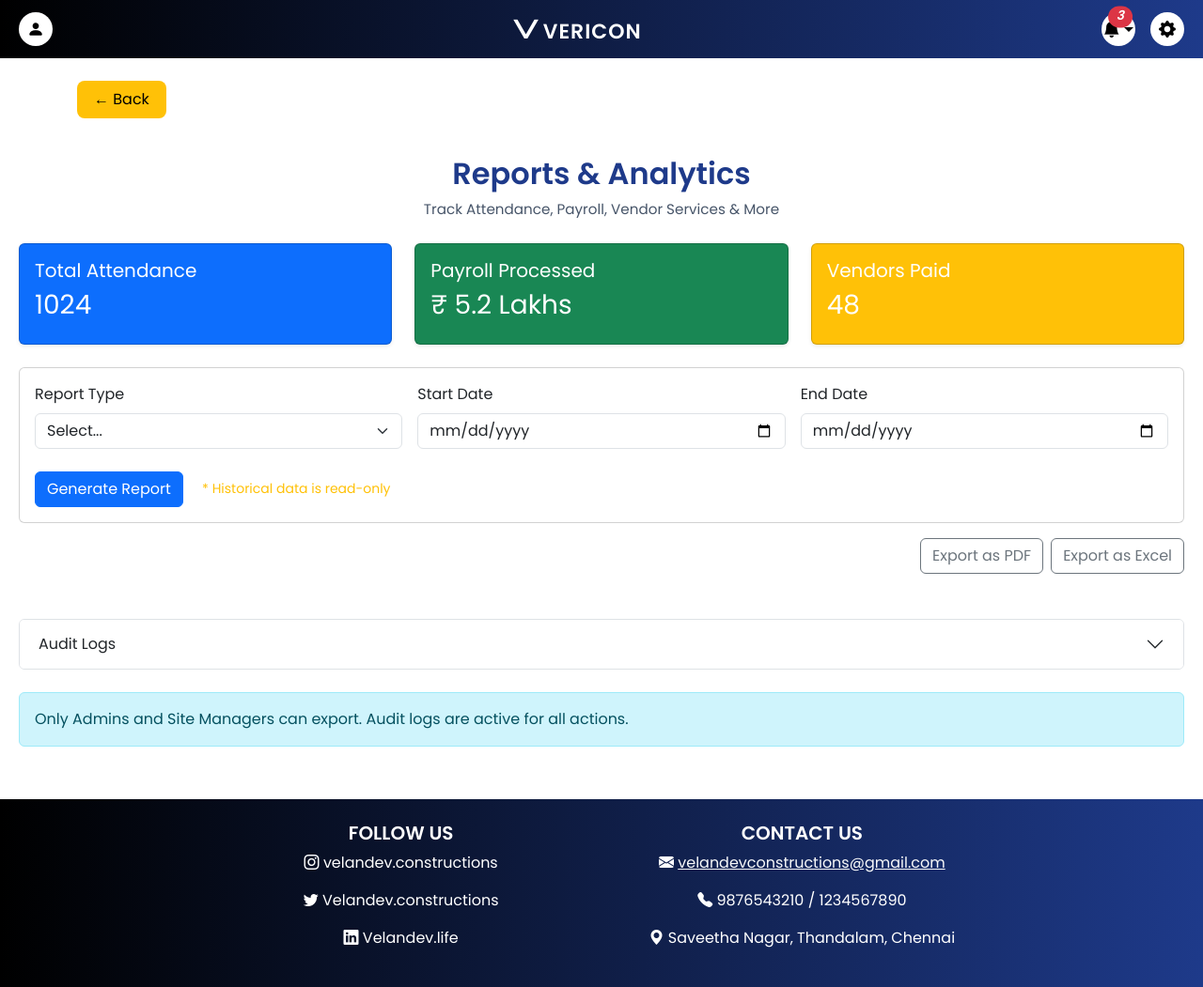
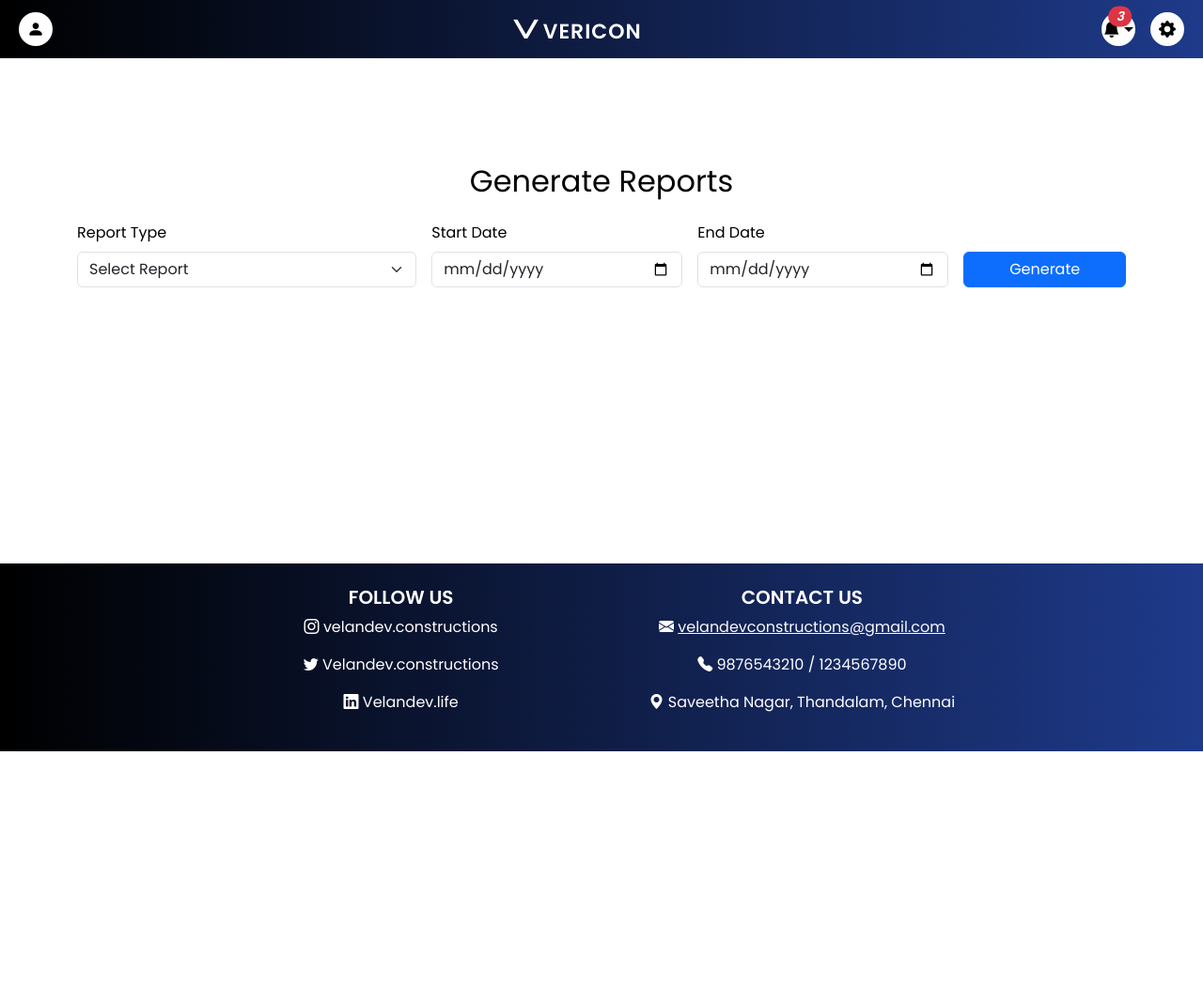
Before and after one commit to kshira06/project-1, a Django app: page /reports/ in a window 1280 px wide. Shown: the whole page at 94% size. After the commit the page ends 800 px from the top, so only its background shows below. Run offline with Django 5.2, Linux system fonts and the light colour scheme; a user stored in the database is signed in.

Commit message:
Settings and reports page pushed

```diff
--- a/core/templates/dashboard.html
+++ b/core/templates/dashboard.html
@@ -32,7 +32,7 @@
         <ul class="list-group list-group-flush">
           <li class="list-group-item"><a href="#">View All Projects</a></li>
           <li class="list-group-item"><a href="#">Add / Edit / Delete</a></li>
-          <li class="list-group-item"><a href="#">View Reports</a></li>
+          <li class="list-group-item"><a href="{% url 'reports' %}">View Reports</a></li>
         </ul>
       </div>
     </div>
--- a/core/templates/reports.html
+++ b/core/templates/reports.html
@@ -1,211 +1,118 @@
 {% extends 'base.html' %}
 {% load static %}
-{% block back_button %}
-  <button class="back-btn" onclick="history.back()">← Back</button>
-{% endblock %}
-{% block title %}Reports | Vericon Constructions{% endblock %}
-
-{% block extra_css %}
-  <link href="https://cdn.jsdelivr.net/npm/bootstrap@5.3.0/dist/css/bootstrap.min.css" rel="stylesheet">
-  <link href="https://fonts.googleapis.com/css2?family=Lato&display=swap" rel="stylesheet">
-  <link rel="stylesheet" href="{% static 'css/style.css' %}">
-  <style>
-    body {
-      font-family: 'Lato', sans-serif;
-      background-color: #f8fafc;
-    }
-    .badge {
-      font-size: 0.85rem;
-      margin-right: 5px;
-    }
-    #reportChart {
-      max-width: 500px;
-      margin: auto;
-    }
-  </style>
-{% endblock %}
 
 {% block content %}
-<div class="text-center mb-4">
-  <h2 style="font-weight: 700; color: #1e3a8a;">Reports & Analytics</h2>
-  <p style="font-size: 0.95rem; color: #475569;">Track Attendance, Payroll, Vendor Services & More</p>
-</div>
+<div class="container mt-5">
+  <h2 class="text-center mb-4">Generate Reports</h2>
 
-<!-- Summary Cards -->
-<div class="row mb-4">
-  <div class="col-md-4">
-    <div class="card text-white bg-primary shadow-sm">
-      <div class="card-body">
-        <h5>Total Attendance</h5>
-        <h3>1024</h3>
-      </div>
+  <form id="reportForm" class="row g-3">
+    {% csrf_token %}
+    <div class="col-md-4">
+      <label for="reportType" class="form-label">Report Type</label>
+      <select id="reportType" class="form-select" required>
+        <option value="" disabled selected>Select Report</option>
+        <option value="Attendance">Attendance</option>
+        <option value="Payroll">Payroll</option>
+        <option value="Vendor Transactions">Vendor Transactions</option>
+      </select>
     </div>
-  </div>
-  <div class="col-md-4">
-    <div class="card text-white bg-success shadow-sm">
-      <div class="card-body">
-        <h5>Payroll Processed</h5>
-        <h3>₹ 5.2 Lakhs</h3>
-      </div>
+    <div class="col-md-3">
+      <label for="startDate" class="form-label">Start Date</label>
+      <input type="date" id="startDate" class="form-control" required>
     </div>
-  </div>
-  <div class="col-md-4">
-    <div class="card text-white bg-warning shadow-sm">
-      <div class="card-body">
-        <h5>Vendors Paid</h5>
-        <h3>48</h3>
-      </div>
+    <div class="col-md-3">
+      <label for="endDate" class="form-label">End Date</label>
+      <input type="date" id="endDate" class="form-control" required>
+    </div>
+    <div class="col-md-2 d-flex align-items-end">
+      <button type="submit" class="btn btn-primary w-100">Generate</button>
+    </div>
+  </form>
+
+  <div id="reportResult" class="mt-5" style="display: none;">
+    <h4 class="mb-3">Report Summary</h4>
+    <canvas id="reportChart" width="300" height="300"></canvas>
+
+    <div class="mt-4">
+      <a id="downloadPdf" href="#" class="btn btn-danger">Export PDF</a>
+      <a id="downloadExcel" href="#" class="btn btn-success">Export Excel</a>
+    </div>
+
+    <div class="mt-4">
+      <h5>Audit Trail</h5>
+      <ul id="auditTrail" class="list-group"></ul>
     </div>
   </div>
 </div>
 
-<!-- Report Form -->
-<div class="card mb-3">
-  <div class="card-body">
-    <form id="reportForm">
-      <div class="row g-3">
-        <div class="col-md-4">
-          <label for="reportType" class="form-label">Report Type</label>
-          <select id="reportType" class="form-select" required>
-            <option selected disabled>Select...</option>
-            <option>Attendance</option>
-            <option>Payroll</option>
-            <option>Vendor Transactions</option>
-          </select>
-        </div>
-        <div class="col-md-4">
-          <label for="startDate" class="form-label">Start Date</label>
-          <input type="date" id="startDate" class="form-control" required>
-        </div>
-        <div class="col-md-4">
-          <label for="endDate" class="form-label">End Date</label>
-          <input type="date" id="endDate" class="form-control" required>
-        </div>
-      </div>
-      <div class="mt-4">
-        <button type="submit" class="btn btn-primary">Generate Report</button>
-        <small class="ms-3 text-warning">* Historical data is read-only</small>
-      </div>
-    </form>
-  </div>
-</div>
-
-<!-- Export Buttons -->
-<div class="d-flex justify-content-end mb-3">
-  <button class="btn btn-outline-secondary me-2">Export as PDF</button>
-  <button class="btn btn-outline-secondary">Export as Excel</button>
-</div>
-
-<!-- Spinner -->
-<div class="text-center" id="loadingSpinner" style="display:none;">
-  <div class="spinner-border text-primary" role="status"></div>
-  <p class="mt-2">Generating Report...</p>
-</div>
-
-<!-- Filter Chips -->
-<div id="filterChips" class="mb-3" style="display: none;"></div>
-
-<!-- Chart -->
-<div class="my-4" id="chartContainer" style="display: none;">
-  <h5 class="text-center mb-3">📊 Attendance Overview</h5>
-  <canvas id="reportChart" height="100"></canvas>
-</div>
-
-<!-- Report Results -->
-<div id="reportResult" class="mt-4" style="display:none;">
-  <h5 class="mb-3">📋 Generated Report</h5>
-  <table class="table table-bordered">
-    <thead>
-      <tr><th>#</th><th>Name</th><th>Date</th><th>Status</th></tr>
-    </thead>
-    <tbody>
-      <tr><td>1</td><td>John Doe</td><td>2025-07-10</td><td>Present</td></tr>
-      <tr><td>2</td><td>Jane Smith</td><td>2025-07-10</td><td>Absent</td></tr>
-    </tbody>
-  </table>
-</div>
-
-<!-- Audit Logs -->
-<div class="mt-5">
-  <div class="accordion" id="auditAccordion">
-    <div class="accordion-item">
-      <h2 class="accordion-header" id="headingAudit">
-        <button class="accordion-button collapsed" type="button" data-bs-toggle="collapse" data-bs-target="#collapseAudit">
-          Audit Logs
-        </button>
-      </h2>
-      <div id="collapseAudit" class="accordion-collapse collapse">
-        <div class="accordion-body">
-          <ul id="auditLogList" class="list-group"></ul>
-        </div>
-      </div>
-    </div>
-  </div>
-</div>
-
-<!-- Alert -->
-<div class="alert alert-info mt-4">
-  Only Admins and Site Managers can export. Audit logs are active for all actions.
-</div>
-{% endblock %}
-
-{% block extra_js %}
-<script src="https://cdn.jsdelivr.net/npm/bootstrap@5.3.0/dist/js/bootstrap.bundle.min.js"></script>
 <script src="https://cdn.jsdelivr.net/npm/chart.js"></script>
 <script>
   const form = document.getElementById('reportForm');
-  const result = document.getElementById('reportResult');
-  const auditList = document.getElementById('auditLogList');
-  const spinner = document.getElementById('loadingSpinner');
-  const chips = document.getElementById('filterChips');
-  const chart = document.getElementById('chartContainer');
-  const ctx = document.getElementById('reportChart');
+  const chartCanvas = document.getElementById('reportChart');
+  const reportSection = document.getElementById('reportResult');
+  const auditList = document.getElementById('auditTrail');
+  let chartInstance;
 
-  form.addEventListener('submit', function(e) {
+  form.addEventListener('submit', function (e) {
     e.preventDefault();
-    result.style.display = 'none';
-    chart.style.display = 'none';
-    chips.style.display = 'none';
-    spinner.style.display = 'block';
 
-    setTimeout(() => {
-      spinner.style.display = 'none';
-      result.style.display = 'block';
-      chart.style.display = 'block';
-      chips.style.display = 'block';
+    const csrfToken = document.querySelector('[name=csrfmiddlewaretoken]').value;  // ✅ Correct way
+    const reportType = document.getElementById('reportType').value;
+    const startDate = document.getElementById('startDate').value;
+    const endDate = document.getElementById('endDate').value;
 
-      const reportType = document.getElementById('reportType').value;
-      const startDate = document.getElementById('startDate').value;
-      const endDate = document.getElementById('endDate').value;
+    fetch("{% url 'get_report_data' %}", {
+      method: 'POST',
+      headers: {
+        'Content-Type': 'application/x-www-form-urlencoded',
+        'X-CSRFToken': csrfToken
+      },
+      body: new URLSearchParams({
+        report_type: reportType,
+        start_date: startDate,
+        end_date: endDate
+      })
+    })
+    .then(response => response.json())
+    .then(data => {
+      if (chartInstance) chartInstance.destroy();
 
-      chips.innerHTML = `
-        <span class="badge bg-primary">Type: ${reportType}</span>
-        <span class="badge bg-dark">From: ${startDate}</span>
-        <span class="badge bg-dark">To: ${endDate}</span>
-      `;
+      chartInstance = new Chart(chartCanvas, {
+        type: 'pie',
+        data: {
+          labels: data.labels,
+          datasets: [{
+            label: reportType + ' Data',
+            data: data.values,
+            backgroundColor: ['#16a34a', '#dc2626']
+          }]
+        },
+        options: {
+          responsive: true,
+          plugins: {
+            legend: {
+              position: 'bottom'
+            }
+          }
+        }
+      });
 
+      reportSection.style.display = 'block';
+
+      // Update download links
+      const basePdfUrl = "{% url 'export_pdf' %}";
+      const baseExcelUrl = "{% url 'export_excel' %}";
+
+      document.getElementById('downloadPdf').href = `${basePdfUrl}?reportType=${encodeURIComponent(reportType)}&startDate=${startDate}&endDate=${endDate}`;
+      document.getElementById('downloadExcel').href = `${baseExcelUrl}?reportType=${encodeURIComponent(reportType)}&startDate=${startDate}&endDate=${endDate}`;
+
+      // Audit Trail
       const now = new Date().toLocaleString();
       const log = document.createElement('li');
       log.className = 'list-group-item';
       log.innerHTML = `<strong>${now}:</strong> Generated <em>${reportType}</em> report from <em>${startDate}</em> to <em>${endDate}</em>`;
       auditList.prepend(log);
-
-      new Chart(ctx, {
-        type: 'pie',
-        data: {
-          labels: ['Present', 'Absent'],
-          datasets: [{
-            data: [85, 15],
-            backgroundColor: ['#16a34a', '#dc2626']
-          }]
-        },
-        options: {
-          plugins: {
-            legend: { position: 'bottom' }
-          }
-        }
-      });
-    }, 1000);
+    });
   });
 </script>
 {% endblock %}
--- a/core/urls.py
+++ b/core/urls.py
@@ -31,4 +31,13 @@ urlpatterns = [
 
     # Profile update (optional)
     path('update_profile/', views.update_profile, name='update_profile'),
+
+    # Report data for AJAX
+    path('get-report-data/', views.get_report_data, name='get_report_data'),
+
+    # Dynamic PDF/Excel exports
+    path('export/pdf/', views.export_pdf, name='export_pdf'),
+    path('export/excel/', views.export_excel, name='export_excel'),
+
+
 ]
--- a/core/views.py
+++ b/core/views.py
@@ -6,9 +6,27 @@ from django.contrib.auth import get_user_model
 from django.http import HttpResponse
 from django.core.files.storage import FileSystemStorage
 from datetime import datetime
-
+from django.http import JsonResponse
+from django.contrib.auth.models import User
 from .models import Attendance, Payroll, Vendor, Material
 from .forms import AttendanceForm, PayrollForm, VendorForm, MaterialForm
+
+# For PDF generation using xhtml2pdf
+from django.template.loader import get_template
+from xhtml2pdf import pisa
+import openpyxl
+# For Excel export
+from openpyxl import Workbook
+from io import BytesIO
+
+# For sending files as HTTP response
+from django.http import HttpResponse
+
+from django.http import JsonResponse
+from django.views.decorators.csrf import csrf_exempt
+from .models import Attendance, Payroll, VendorTransaction
+from django.db.models import Sum
+from datetime import datetime
 
 User = get_user_model()
 @login_required
@@ -240,13 +258,11 @@ def add_payroll(request):
 
 @login_required
 def attendance_view(request):
-    return render(request, 'attendance.html')
+    attendances = Attendance.objects.filter(user=request.user)
+    return render(request, 'attendance.html', {'attendances': attendances})
 
 
 
-@login_required
-def reports_view(request):
-    return render(request, 'reports.html')
 
 @login_required
 def payroll_view(request):
@@ -257,10 +273,179 @@ def payroll_view(request):
 
 @login_required
 def settings_view(request):
-    return render(request, 'settings.html')
+    user = request.user
+
+    if request.method == 'POST':
+        user.first_name = request.POST.get('firstName')
+        user.last_name = request.POST.get('lastName')
+        password = request.POST.get('password')
+
+        if password:
+            user.set_password(password)
+        user.save()
+        messages.success(request, 'Settings updated successfully.')
+        return redirect('settings')
+
+    return render(request, 'settings.html', {'user': user})
 
 def dashboard_view(request):
     return render(request, 'dashboard.html')
 
 def notifications(request):
     return render(request, 'core/notifications.html')
+
+
+def generate_report(request):
+    if request.method == 'GET':
+        report_type = request.GET.get('reportType')
+        start_date = request.GET.get('startDate')
+        end_date = request.GET.get('endDate')
+
+        if report_type == "Attendance":
+            records = Attendance.objects.filter(date__range=[start_date, end_date])
+            data = list(records.values('id', 'employee__name', 'date', 'status'))
+        else:
+            data = []
+
+        return JsonResponse({'status': 'success', 'data': data})
+
+# ----------------- REPORTS VIEW -----------------
+
+@login_required
+def reports_view(request):
+    report_data = None
+    report_type = None
+
+    if request.method == 'POST':
+        report_type = request.POST.get('reportType')
+        start_date = request.POST.get('startDate')
+        end_date = request.POST.get('endDate')
+
+        if report_type == 'Attendance':
+            queryset = Attendance.objects.filter(date__range=[start_date, end_date])
+            report_data = list(queryset.values('user__email', 'date', 'status'))
+
+        elif report_type == 'Payroll':
+            queryset = Payroll.objects.filter(start_date__range=[start_date, end_date])
+            report_data = list(queryset.values('user__email', 'start_date', 'end_date', 'location', 'calculated_salary'))
+
+        elif report_type == 'Vendor Transactions':
+            queryset = VendorTransaction.objects.filter(date__range=[start_date, end_date])
+            report_data = list(queryset.values('vendor_name', 'amount', 'date'))
+
+    return render(request, 'reports.html', {
+        'report_data': report_data,
+        'report_type': report_type,
+        'report_generated_at': datetime.now().strftime("%Y-%m-%d %H:%M:%S")
+    })
+
+# ----------------- REPORT CHART DATA -----------------
+
+@csrf_exempt
+def get_report_data(request):
+    if request.method == 'POST':
+        report_type = request.POST.get('report_type', '').strip().lower()
+        print("Report Type Received:", report_type)
+
+        start_date = datetime.strptime(request.POST.get('start_date'), "%Y-%m-%d")
+        end_date = datetime.strptime(request.POST.get('end_date'), "%Y-%m-%d")
+
+        data = {}
+
+        if report_type == 'attendance':
+            total = Attendance.objects.filter(date__range=(start_date, end_date)).count()
+            present = Attendance.objects.filter(date__range=(start_date, end_date), status='Present').count()
+            absent = total - present
+            data = {'labels': ['Present', 'Absent'], 'values': [present, absent]}
+
+        elif report_type == 'payroll':
+            paid = Payroll.objects.filter(start_date__range=(start_date, end_date), is_approved=True).aggregate(
+                total=Sum('calculated_salary'))['total'] or 0
+            pending = Payroll.objects.filter(start_date__range=(start_date, end_date), is_approved=False).aggregate(
+                total=Sum('calculated_salary'))['total'] or 0
+            data = {'labels': ['Approved', 'Unapproved'], 'values': [paid, pending]}
+
+        elif report_type == 'vendor transactions':
+            completed = VendorTransaction.objects.filter(date__range=(start_date, end_date), amount__gt=0).count()
+            pending = Vendor.objects.count() - completed
+            data = {'labels': ['Completed', 'Pending'], 'values': [completed, pending]}
+
+        return JsonResponse(data)
+
+    return JsonResponse({'error': 'Invalid method'}, status=400)
+
+# ----------------- PDF EXPORTS -----------------
+@login_required
+def export_pdf(request):
+    report_type = request.GET.get('reportType')
+    start_date = request.GET.get('startDate')
+    end_date = request.GET.get('endDate')
+
+    context = {}
+
+    if report_type == 'Attendance':
+        queryset = Attendance.objects.filter(date__range=[start_date, end_date])
+        context['data'] = queryset.select_related('user')
+        template = get_template('pdf_attendance.html')
+
+    elif report_type == 'Payroll':
+        queryset = Payroll.objects.filter(start_date__range=[start_date, end_date])
+        context['data'] = queryset
+        template = get_template('pdf_payroll.html')
+
+    elif report_type == 'Vendor Transactions':
+        queryset = VendorTransaction.objects.filter(date__range=[start_date, end_date])
+        context['data'] = queryset
+        template = get_template('pdf_vendor.html')
+
+    else:
+        return HttpResponse("Invalid report type", status=400)
+
+    html = template.render(context)
+    response = HttpResponse(content_type='application/pdf')
+    response['Content-Disposition'] = f'attachment; filename="{report_type.lower()}_report.pdf"'
+    pisa.CreatePDF(html, dest=response)
+    return response
+
+
+# ----------------- EXCEL EXPORTS -----------------
+
+@login_required
+def export_excel(request):
+    report_type = request.GET.get('reportType')
+    start_date = request.GET.get('startDate')
+    end_date = request.GET.get('endDate')
+
+    wb = Workbook()
+    ws = wb.active
+
+    if report_type == 'Attendance':
+        ws.title = "Attendance"
+        ws.append(['User', 'Date', 'Status'])
+        for entry in Attendance.objects.filter(date__range=[start_date, end_date]):
+            ws.append([entry.user.email, entry.date, entry.status])
+
+    elif report_type == 'Payroll':
+        ws.title = "Payroll"
+        ws.append(['User', 'Start Date', 'End Date', 'Location', 'Salary'])
+        for entry in Payroll.objects.filter(start_date__range=[start_date, end_date]):
+            ws.append([
+                entry.user.email,
+                entry.start_date,
+                entry.end_date,
+                entry.location,
+                entry.calculated_salary
+            ])
+
+    elif report_type == 'Vendor Transactions':
+        ws.title = "Vendors"
+        ws.append(['Vendor Name', 'Amount', 'Date'])
+        for entry in VendorTransaction.objects.filter(date__range=[start_date, end_date]):
+            ws.append([entry.vendor_name, entry.amount, entry.date])
+    else:
+        return HttpResponse("Invalid report type", status=400)
+
+    response = HttpResponse(content_type='application/vnd.openxmlformats-officedocument.spreadsheetml.sheet')
+    response['Content-Disposition'] = f'attachment; filename={report_type.lower()}_report.xlsx'
+    wb.save(response)
+    return response
```
Also changed, not shown: core/models.py (+12 -1 lines), core/templates/pdf_attendance.html (added, +38 -0 lines), core/templates/pdf_payroll.html (added, +59 -0 lines), core/templates/pdf_vendor.html (added, +40 -0 lines), core/templates/settings.html (+17 -0 lines), core/migrations/0004_user_first_name_user_last_name_and_more.py (added), core/migrations/0005_vendortransaction.py (added), db.sqlite3 (deleted).
